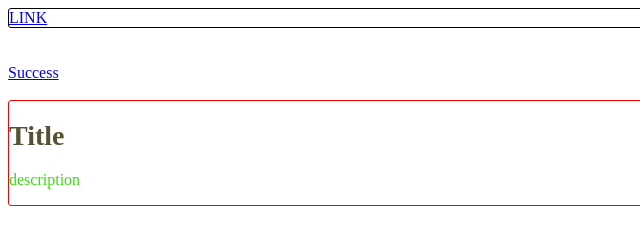
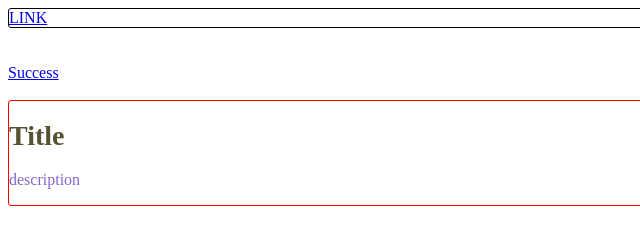
Before and after one commit to E-goi/css-inliner, a website built with webpack: page src/demo/index.html in a window 1280 px wide. Shown: the full height of the page, 0-640 px from the left. Built offline with nearby package versions, Linux system fonts and the light colour scheme.

Commit message:
chore: add key !important to test new feature

```diff
--- a/src/demo/assets/style.css
+++ b/src/demo/assets/style.css
@@ -5,5 +5,5 @@
 
 p {
   font-style: 16px;
-  color: #37DC10;
+  color: #8866CC!important;
 }
--- a/src/demo/index.html
+++ b/src/demo/index.html
@@ -9,6 +9,9 @@
       div#base-content {
         border: 1px solid red;
         border-radius: 3px;
+      }
+      p {
+        color: green;
       }
       @media only screen and (max-width: 700px) {
         body {
```
